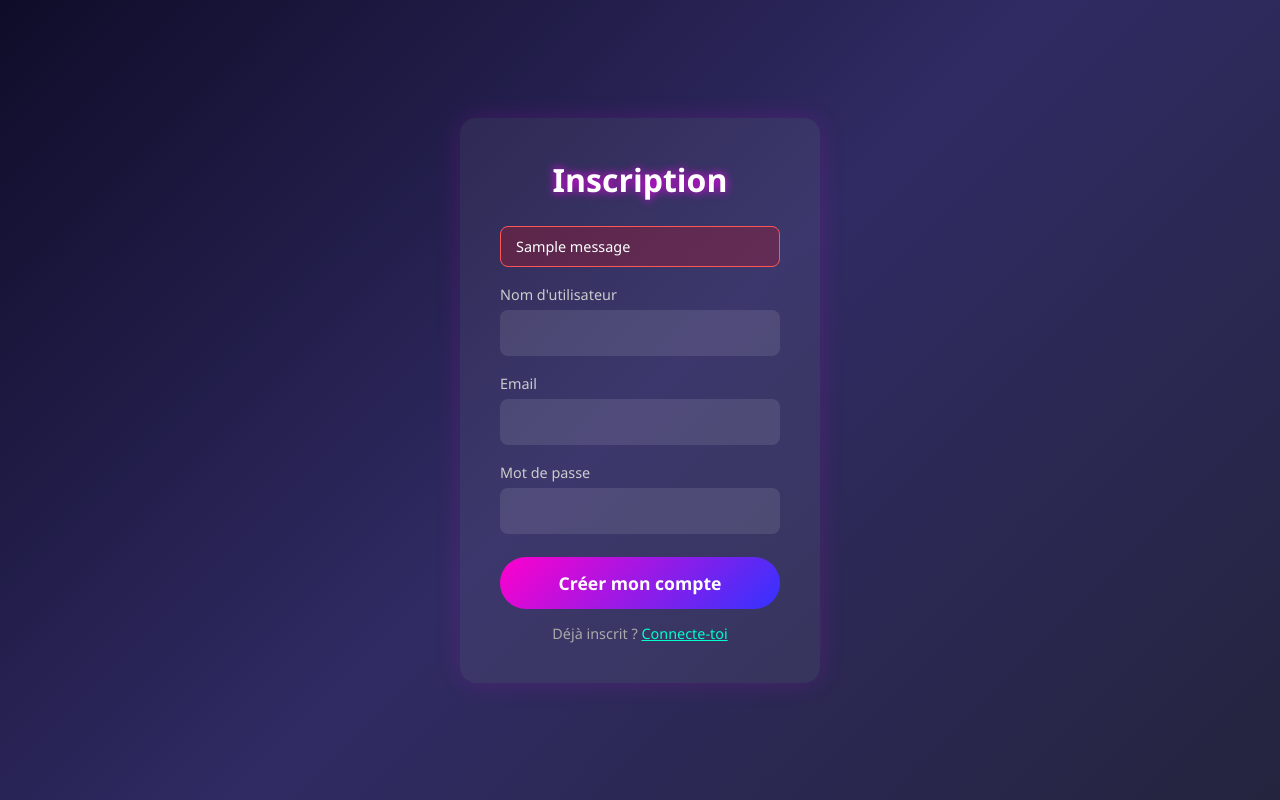
After one commit to urielemmanuelaka-ai/fete-app, a Flask app: page /inscription in a window 1280 px wide. The commit adds this page. Run offline with Flask 3, Linux system fonts and the light colour scheme; one stand-in notice (Sample message) is shown.

Commit message:
Ajout des comptes utilisateurs et jetons

```diff
--- a/app.py
+++ b/app.py
@@ -2,43 +2,132 @@ import os
 import secrets
 import string
 
-from flask import Flask, render_template, redirect, url_for, request
+from flask import Flask, render_template, redirect, url_for, request, flash
 from flask_socketio import SocketIO, emit, join_room
+from flask_sqlalchemy import SQLAlchemy
+from flask_login import (
+    LoginManager, UserMixin, login_user, logout_user,
+    login_required, current_user
+)
+from werkzeug.security import generate_password_hash, check_password_hash
 
 app = Flask(__name__)
 app.config['SECRET_KEY'] = 'change-moi-plus-tard'
+app.config['SQLALCHEMY_DATABASE_URI'] = 'sqlite:///fete.db'
 
-socketio = SocketIO(app, cors_allowed_origins="*")
+db = SQLAlchemy(app)
+socketio = SocketIO(app, cors_allowed_origins="*", async_mode="threading")
+
+login_manager = LoginManager(app)
+login_manager.login_view = 'login'
+
+
+# ----------------------------
+# Modèle de base de données
+# ----------------------------
+class User(UserMixin, db.Model):
+    id = db.Column(db.Integer, primary_key=True)
+    username = db.Column(db.String(80), unique=True, nullable=False)
+    email = db.Column(db.String(120), unique=True, nullable=False)
+    password_hash = db.Column(db.String(255), nullable=False)
+    tokens = db.Column(db.Integer, default=0)
+
+
+@login_manager.user_loader
+def load_user(user_id):
+    return User.query.get(int(user_id))
 
 
 def generate_room_code(length=6):
-    """Génère un code de salon aléatoire, ex: 'a1b2c3'."""
     alphabet = string.ascii_lowercase + string.digits
     return ''.join(secrets.choice(alphabet) for _ in range(length))
 
 
+# ----------------------------
+# Routes principales
+# ----------------------------
 @app.route('/')
 def home():
-    """Page d'accueil : créer ou rejoindre un salon."""
     return render_template('home.html')
 
 
+@app.route('/inscription', methods=['GET', 'POST'])
+def inscription():
+    if request.method == 'POST':
+        username = request.form.get('username', '').strip()
+        email = request.form.get('email', '').strip()
+        password = request.form.get('password', '')
+
+        if not username or not email or not password:
+            flash("Merci de remplir tous les champs.")
+            return redirect(url_for('inscription'))
+
+        if User.query.filter_by(email=email).first():
+            flash("Un compte existe déjà avec cet email.")
+            return redirect(url_for('inscription'))
+
+        if User.query.filter_by(username=username).first():
+            flash("Ce nom d'utilisateur est déjà pris.")
+            return redirect(url_for('inscription'))
+
+        new_user = User(
+            username=username,
+            email=email,
+            password_hash=generate_password_hash(password),
+            tokens=0
+        )
+        db.session.add(new_user)
+        db.session.commit()
+
+        login_user(new_user)
+        return redirect(url_for('home'))
+
+    return render_template('inscription.html')
+
+
+@app.route('/connexion', methods=['GET', 'POST'])
+def login():
+    if request.method == 'POST':
+        email = request.form.get('email', '').strip()
+        password = request.form.get('password', '')
+
+        user = User.query.filter_by(email=email).first()
+
+        if user and check_password_hash(user.password_hash, password):
+            login_user(user)
+            return redirect(url_for('home'))
+
+        flash("Email ou mot de passe incorrect.")
+        return redirect(url_for('login'))
+
+    return render_template('connexion.html')
+
+
+@app.route('/deconnexion')
+@login_required
+def logout():
+    logout_user()
+    return redirect(url_for('home'))
+
+
 @app.route('/creer-salon', methods=['POST'])
+@login_required
 def creer_salon():
-    """Crée un nouveau salon avec un code unique et redirige vers celui-ci."""
     code = generate_room_code()
     return redirect(url_for('salon', code=code))
 
 
 @app.route('/salon/<code>')
+@login_required
 def salon(code):
-    """Affiche la page du salon de fête correspondant au code."""
     return render_template('room.html', room_code=code)
 
 
+# ----------------------------
+# SocketIO
+# ----------------------------
 @socketio.on('join')
 def handle_join(data):
-    """Place l'utilisateur dans la 'room' SocketIO correspondant à son salon."""
     room_code = data.get('room')
     join_room(room_code)
     print(f"Un utilisateur a rejoint le salon : {room_code}")
@@ -46,16 +135,19 @@ def handle_join(data):
 
 @socketio.on('trigger_effect')
 def handle_effect(data):
-    """
-    Reçoit un effet déclenché par un utilisateur dans un salon donné
-    et le renvoie UNIQUEMENT aux personnes de ce même salon.
-    """
     room_code = data.get('room')
     effect = data.get('effect')
     print(f"Effet '{effect}' déclenché dans le salon {room_code}")
     emit('play_effect', {'effect': effect}, room=room_code)
 
 
+# ----------------------------
+# Démarrage
+# ----------------------------
+with app.app_context():
+    db.create_all()
+
+
 if __name__ == '__main__':
     port = int(os.environ.get('PORT', 5000))
     socketio.run(app, host='0.0.0.0', port=port, debug=False)
--- a/requirements.txt
+++ b/requirements.txt
@@ -1,3 +1,4 @@
 flask==3.0.3
 flask-socketio==5.3.6
-eventlet==0.36.1
+flask-sqlalchemy==3.1.1
+flask-login==0.6.3
--- /dev/null
+++ b/templates/inscription.html
@@ -0,0 +1,123 @@
+<!DOCTYPE html>
+<html lang="fr">
+<head>
+    <meta charset="UTF-8">
+    <meta name="viewport" content="width=device-width, initial-scale=1.0">
+    <title>Inscription</title>
+    <style>
+        * {
+            margin: 0;
+            padding: 0;
+            box-sizing: border-box;
+            font-family: 'Segoe UI', Arial, sans-serif;
+        }
+
+        body {
+            background: linear-gradient(135deg, #0f0c29, #302b63, #24243e);
+            color: #fff;
+            min-height: 100vh;
+            display: flex;
+            flex-direction: column;
+            align-items: center;
+            justify-content: center;
+            padding: 20px;
+        }
+
+        .form-box {
+            background: rgba(255,255,255,0.06);
+            padding: 40px;
+            border-radius: 16px;
+            width: 100%;
+            max-width: 360px;
+            box-shadow: 0 0 25px rgba(255, 0, 255, 0.15);
+        }
+
+        h1 {
+            text-align: center;
+            margin-bottom: 25px;
+            text-shadow: 0 0 10px #ff00ff;
+        }
+
+        label {
+            display: block;
+            margin-bottom: 6px;
+            font-size: 0.9rem;
+            color: #ccc;
+        }
+
+        input {
+            width: 100%;
+            padding: 12px;
+            margin-bottom: 18px;
+            border-radius: 8px;
+            border: none;
+            background: rgba(255,255,255,0.1);
+            color: #fff;
+            font-size: 1rem;
+        }
+
+        button {
+            width: 100%;
+            background: linear-gradient(135deg, #ff00cc, #3333ff);
+            border: none;
+            color: white;
+            padding: 14px;
+            font-size: 1.1rem;
+            font-weight: bold;
+            border-radius: 50px;
+            cursor: pointer;
+            margin-top: 5px;
+        }
+
+        .flash {
+            background: rgba(255,0,0,0.2);
+            border: 1px solid #ff5555;
+            padding: 10px 15px;
+            border-radius: 8px;
+            margin-bottom: 18px;
+            font-size: 0.9rem;
+        }
+
+        .link {
+            text-align: center;
+            margin-top: 15px;
+            font-size: 0.9rem;
+            color: #aaa;
+        }
+
+        .link a {
+            color: #00ffcc;
+        }
+    </style>
+</head>
+<body>
+    <div class="form-box">
+        <h1>Inscription</h1>
+
+        {% with messages = get_flashed_messages() %}
+            {% if messages %}
+                {% for message in messages %}
+                    <div class="flash">{{ message }}</div>
+                {% endfor %}
+            {% endif %}
+        {% endwith %}
+
+        <form method="POST">
+            <label for="username">Nom d'utilisateur</label>
+            <input type="text" id="username" name="username" required>
+
+            <label for="email">Email</label>
+            <input type="email" id="email" name="email" required>
+
+            <label for="password">Mot de passe</label>
+            <input type="password" id="password" name="password" required>
+
+            <button type="submit">Créer mon compte</button>
+        </form>
+
+        <div class="link">
+            Déjà inscrit ? <a href="{{ url_for('login') }}">Connecte-toi</a>
+        </div>
+    </div>
+</body>
+</html>
```
Also changed, not shown: templates/connexion.html (added, +120 -0 lines), templates/home.html (+79 -9 lines), instance/fete.db (added).
